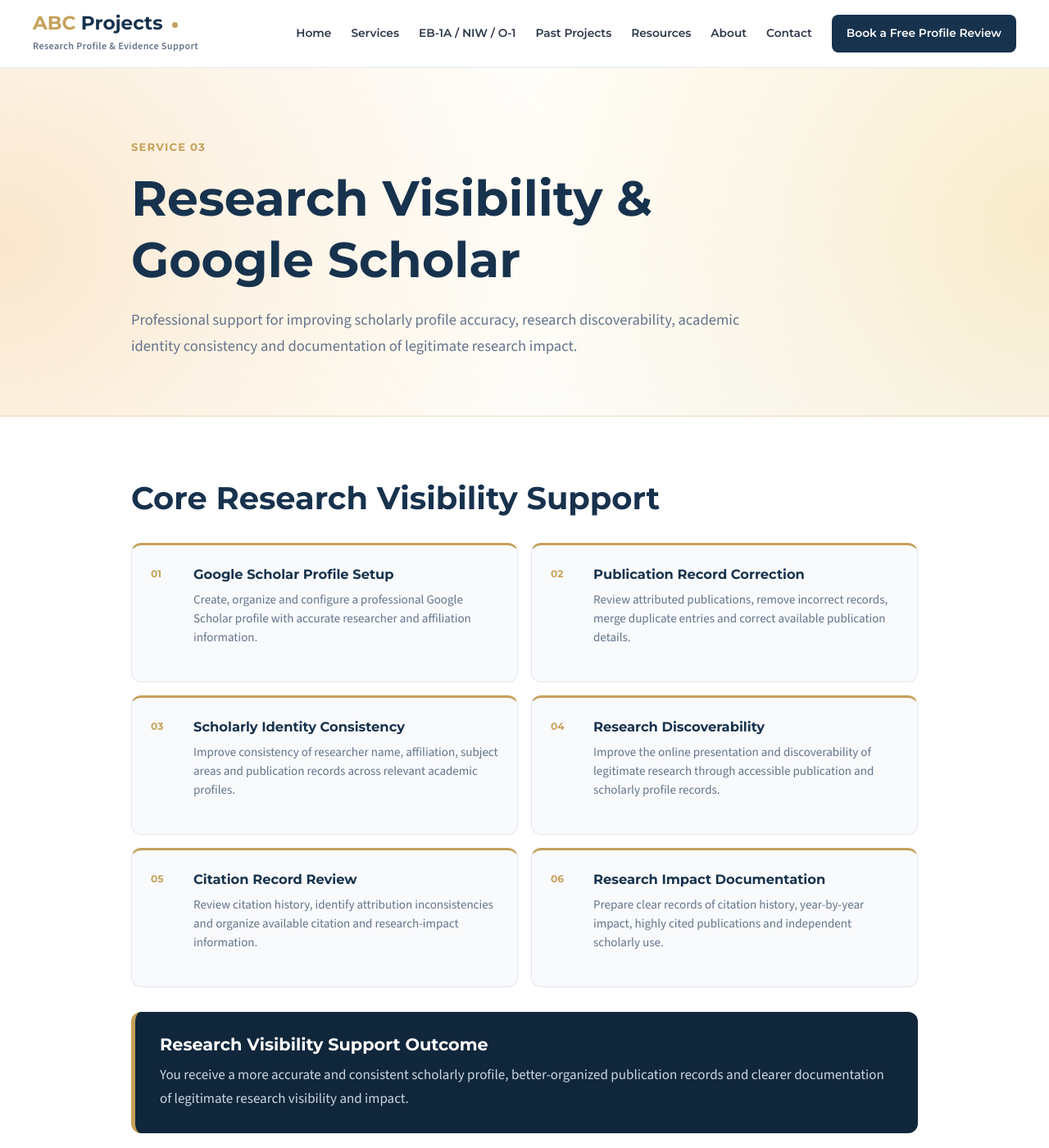
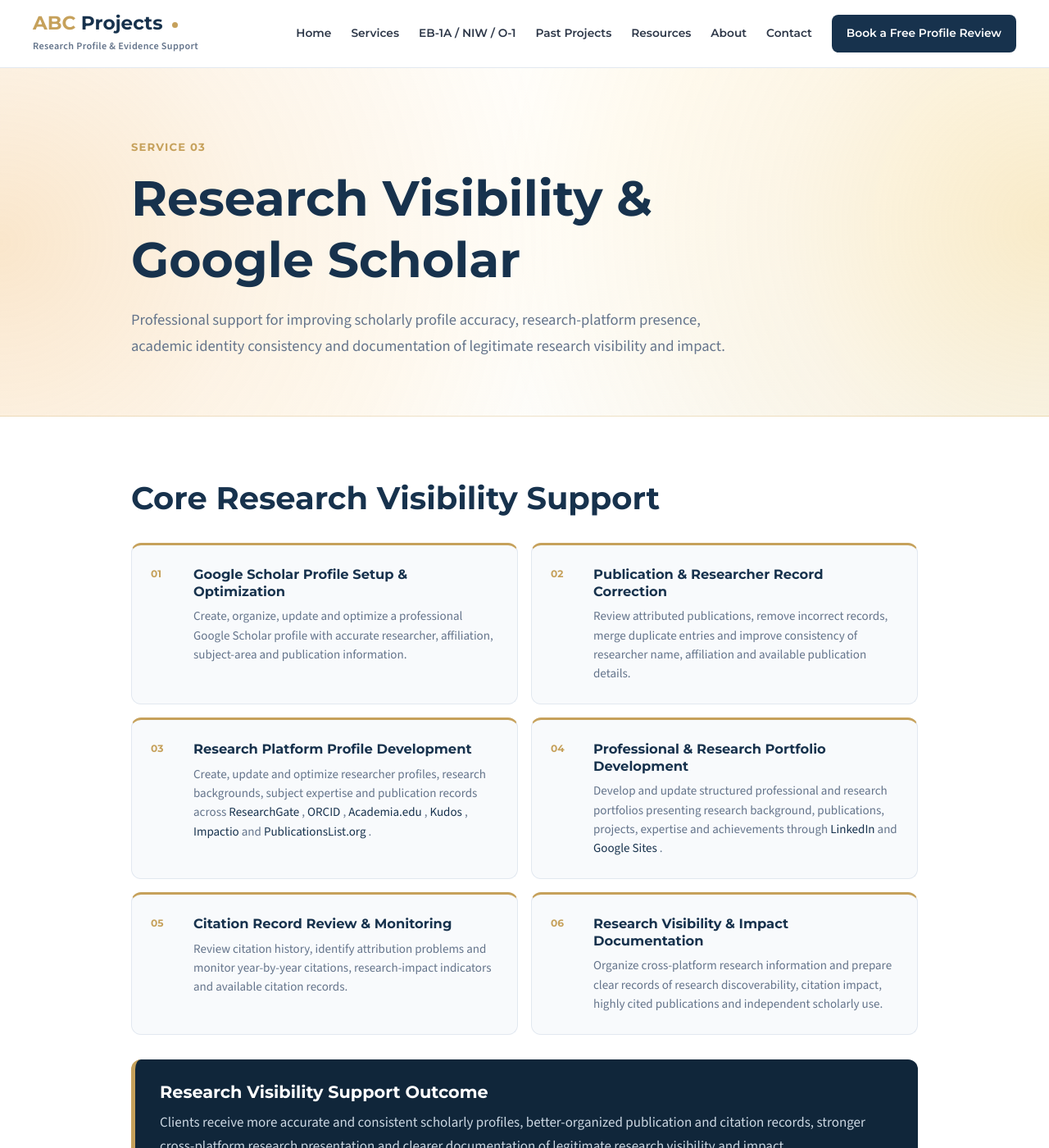
Before and after one commit to uprightpub/abcprojects, a Jekyll site: the page built from services/research-visibility/index.html, in a window 1280 px wide and 1400 px high. Shown: the whole window at 82% size. Built offline with Jekyll 4.4.1, drawn with Linux system fonts in a browser that asks for light colours; some of the changed text lies outside the part shown.

Commit message:
Update index.html

```diff
--- a/services/research-visibility/index.html
+++ b/services/research-visibility/index.html
@@ -1,7 +1,7 @@
 ---
 layout: default
 title: "Research Visibility & Google Scholar"
-description: "Professional support for Google Scholar profile accuracy, scholarly identity consistency, research discoverability and citation documentation."
+description: "Professional support for Google Scholar, researcher profiles, scholarly visibility, citation records and research-impact documentation."
 custom_css: "/assets/css/service-subpage.css?v=2"
 ---
 
@@ -23,8 +23,8 @@ custom_css: "/assets/css/service-subpage.css?v=2"
 
     <p>
       Professional support for improving scholarly profile accuracy,
-      research discoverability, academic identity consistency and
-      documentation of legitimate research impact.
+      research-platform presence, academic identity consistency and
+      documentation of legitimate research visibility and impact.
     </p>
 
   </div>
@@ -33,7 +33,7 @@ custom_css: "/assets/css/service-subpage.css?v=2"
 
 
 <!-- =========================================================
-     CORE VISIBILITY SUPPORT
+     CORE RESEARCH VISIBILITY SUPPORT
      ========================================================= -->
 
 <section class="service-page-content">
@@ -48,6 +48,10 @@ custom_css: "/assets/css/service-subpage.css?v=2"
     <div class="service-support-list">
 
 
+      <!-- ===================================================
+           01 — GOOGLE SCHOLAR
+           =================================================== -->
+
       <article class="service-support-item">
 
         <span>01</span>
@@ -55,18 +59,23 @@ custom_css: "/assets/css/service-subpage.css?v=2"
         <div>
 
           <h3>
-            Google Scholar Profile Setup
+            Google Scholar Profile Setup &amp; Optimization
           </h3>
 
           <p>
-            Create, organize and configure a professional Google Scholar
-            profile with accurate researcher and affiliation information.
+            Create, organize, update and optimize a professional
+            Google Scholar profile with accurate researcher,
+            affiliation, subject-area and publication information.
           </p>
 
         </div>
 
       </article>
 
+
+      <!-- ===================================================
+           02 — PUBLICATION AND RESEARCHER RECORDS
+           =================================================== -->
 
       <article class="service-support-item">
 
@@ -75,18 +84,23 @@ custom_css: "/assets/css/service-subpage.css?v=2"
         <div>
 
           <h3>
-            Publication Record Correction
+            Publication &amp; Researcher Record Correction
           </h3>
 
           <p>
             Review attributed publications, remove incorrect records,
-            merge duplicate entries and correct available publication details.
+            merge duplicate entries and improve consistency of researcher
+            name, affiliation and available publication details.
           </p>
 
         </div>
 
       </article>
 
+
+      <!-- ===================================================
+           03 — RESEARCH PLATFORMS
+           =================================================== -->
 
       <article class="service-support-item">
 
@@ -95,18 +109,65 @@ custom_css: "/assets/css/service-subpage.css?v=2"
         <div>
 
           <h3>
-            Scholarly Identity Consistency
+            Research Platform Profile Development
           </h3>
 
           <p>
-            Improve consistency of researcher name, affiliation, subject
-            areas and publication records across relevant academic profiles.
+            Create, update and optimize researcher profiles, research
+            backgrounds, subject expertise and publication records across
+            <a
+              class="platform-link"
+              href="https://www.researchgate.net/"
+              target="_blank"
+              rel="noopener noreferrer">
+              ResearchGate
+            </a>,
+            <a
+              class="platform-link"
+              href="https://orcid.org/"
+              target="_blank"
+              rel="noopener noreferrer">
+              ORCID
+            </a>,
+            <a
+              class="platform-link"
+              href="https://www.academia.edu/"
+              target="_blank"
+              rel="noopener noreferrer">
+              Academia.edu
+            </a>,
+            <a
+              class="platform-link"
+              href="https://www.growkudos.com/"
+              target="_blank"
+              rel="noopener noreferrer">
+              Kudos
+            </a>,
+            <a
+              class="platform-link"
+              href="https://www.impactio.com/"
+              target="_blank"
+              rel="noopener noreferrer">
+              Impactio
+            </a>
+            and
+            <a
+              class="platform-link"
+              href="https://publicationslist.org/"
+              target="_blank"
+              rel="noopener noreferrer">
+              PublicationsList.org
+            </a>.
           </p>
 
         </div>
 
       </article>
 
+
+      <!-- ===================================================
+           04 — PROFESSIONAL AND RESEARCH PORTFOLIO
+           =================================================== -->
 
       <article class="service-support-item">
 
@@ -115,18 +176,38 @@ custom_css: "/assets/css/service-subpage.css?v=2"
         <div>
 
           <h3>
-            Research Discoverability
+            Professional &amp; Research Portfolio Development
           </h3>
 
           <p>
-            Improve the online presentation and discoverability of legitimate
-            research through accessible publication and scholarly profile records.
+            Develop and update structured professional and research
+            portfolios presenting research background, publications,
+            projects, expertise and achievements through
+            <a
+              class="platform-link"
+              href="https://www.linkedin.com/"
+              target="_blank"
+              rel="noopener noreferrer">
+              LinkedIn
+            </a>
+            and
+            <a
+              class="platform-link"
+              href="https://sites.google.com/"
+              target="_blank"
+              rel="noopener noreferrer">
+              Google Sites
+            </a>.
           </p>
 
         </div>
 
       </article>
 
+
+      <!-- ===================================================
+           05 — CITATION RECORDS
+           =================================================== -->
 
       <article class="service-support-item">
 
@@ -135,18 +216,23 @@ custom_css: "/assets/css/service-subpage.css?v=2"
         <div>
 
           <h3>
-            Citation Record Review
+            Citation Record Review &amp; Monitoring
           </h3>
 
           <p>
-            Review citation history, identify attribution inconsistencies
-            and organize available citation and research-impact information.
+            Review citation history, identify attribution problems
+            and monitor year-by-year citations, research-impact
+            indicators and available citation records.
           </p>
 
         </div>
 
       </article>
 
+
+      <!-- ===================================================
+           06 — VISIBILITY AND IMPACT DOCUMENTATION
+           =================================================== -->
 
       <article class="service-support-item">
 
@@ -155,11 +241,12 @@ custom_css: "/assets/css/service-subpage.css?v=2"
         <div>
 
           <h3>
-            Research Impact Documentation
+            Research Visibility &amp; Impact Documentation
           </h3>
 
           <p>
-            Prepare clear records of citation history, year-by-year impact,
+            Organize cross-platform research information and prepare
+            clear records of research discoverability, citation impact,
             highly cited publications and independent scholarly use.
           </p>
 
@@ -178,8 +269,9 @@ custom_css: "/assets/css/service-subpage.css?v=2"
       </h2>
 
       <p>
-        You receive a more accurate and consistent scholarly profile,
-        better-organized publication records and clearer documentation
+        Clients receive more accurate and consistent scholarly profiles,
+        better-organized publication and citation records, stronger
+        cross-platform research presentation and clearer documentation
         of legitimate research visibility and impact.
       </p>
 
```
Also changed, not shown: other parts of services/research-visibility/index.html (+4 -0 lines).
